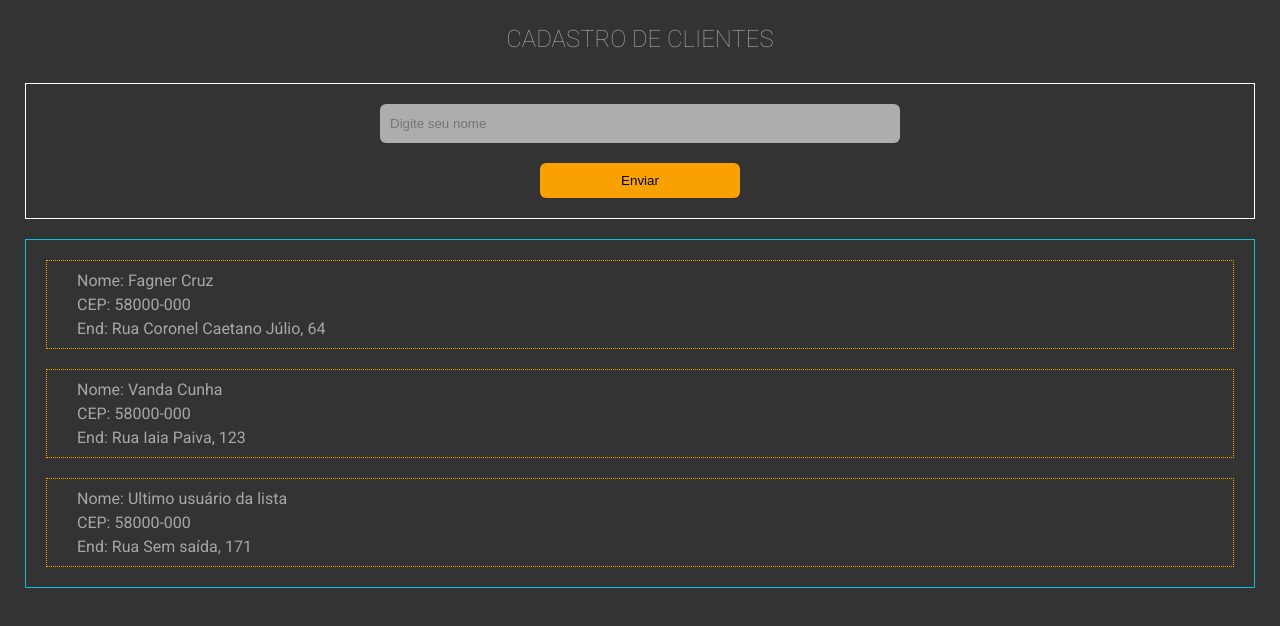
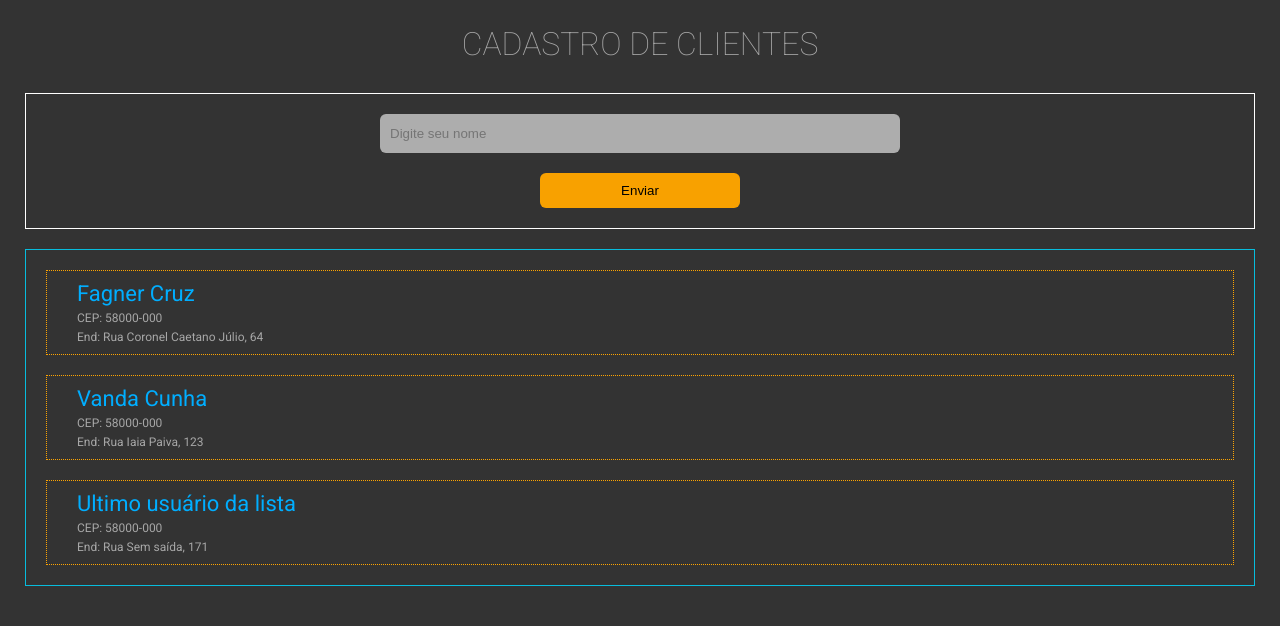
Before and after one commit to fagnercruz/Cadastro-Clientes, a React (Create React App) app in the folder frontend/: page / in a window 1280 px wide. Shown: the top 626 px of the page. Built offline with nearby package versions, Linux system fonts and the light colour scheme.

Commit message:
Ajustes nos cards

```diff
--- a/frontend/public/index.html
+++ b/frontend/public/index.html
@@ -9,7 +9,6 @@
       name="description"
       content="Web site created using create-react-app"
     />
-    <link rel="apple-touch-icon" href="%PUBLIC_URL%/logo192.png" />
 
     <link rel="manifest" href="%PUBLIC_URL%/manifest.json" />
 
--- a/frontend/src/App.css
+++ b/frontend/src/App.css
@@ -2,7 +2,7 @@
   padding: 25px;
 }
 
-.App > h2 {
+.App > h1 {
   text-align: center;
   font-weight: 100;
 }
--- a/frontend/src/App.tsx
+++ b/frontend/src/App.tsx
@@ -5,16 +5,19 @@ import { Usuario } from "./Utils/typesUtils";
 
 const usuarios: Usuario[] = [
   {
+    id: 1,
     nome: "Fagner Cruz",
     cep: "58000-000",
     logradouro: "Rua Coronel Caetano Júlio, 64",
   },
   {
+    id: 2,
     nome: "Vanda Cunha",
     cep: "58000-000",
     logradouro: "Rua Iaia Paiva, 123",
   },
   {
+    id: 3,
     nome: "Ultimo usuário da lista",
     cep: "58000-000",
     logradouro: "Rua Sem saída, 171",
@@ -24,7 +27,7 @@ const usuarios: Usuario[] = [
 function App() {
   return (
     <div className="App">
-      <h2>CADASTRO DE CLIENTES</h2>
+      <h1>CADASTRO DE CLIENTES</h1>
       <Formcard />
       <Userlist usuarios={usuarios} />
     </div>
--- a/frontend/src/Components/Usercard/index.tsx
+++ b/frontend/src/Components/Usercard/index.tsx
@@ -8,7 +8,7 @@ type Props = {
 const Usercard = ({ usuario }: Props) => {
   return (
     <div className="usercard-container">
-      <p>Nome: {usuario.nome}</p>
+      <h3>{usuario.nome}</h3>
       <p>CEP: {usuario.cep}</p>
       <p>End: {usuario.logradouro}</p>
     </div>
--- a/frontend/src/Components/Usercard/styles.css
+++ b/frontend/src/Components/Usercard/styles.css
@@ -6,3 +6,13 @@
   flex-direction: column;
   gap: 5px;
 }
+
+.usercard-container p {
+  font-size: 12px;
+}
+
+.usercard-container h3 {
+  font-size: 22px;
+  font-weight: 400;
+  color: rgb(0, 174, 255);
+}
--- a/frontend/src/Components/Userlist/index.tsx
+++ b/frontend/src/Components/Userlist/index.tsx
@@ -10,7 +10,7 @@ const Userlist = ({ usuarios }: Props) => {
   return (
     <div className="userlist">
       {usuarios.map((usuario) => {
-        return <Usercard usuario={usuario} />;
+        return <Usercard usuario={usuario} key={usuario.id} />;
       })}
     </div>
   );
--- a/frontend/src/Utils/typesUtils.ts
+++ b/frontend/src/Utils/typesUtils.ts
@@ -1,4 +1,5 @@
 export type Usuario = {
+  id: number;
   nome: string;
   cep: string;
   logradouro: string;
```
Also changed, not shown: frontend/public/manifest.json.
